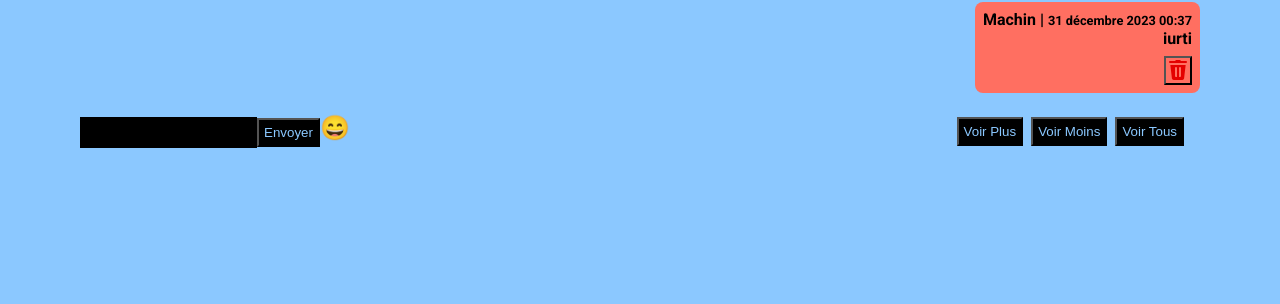
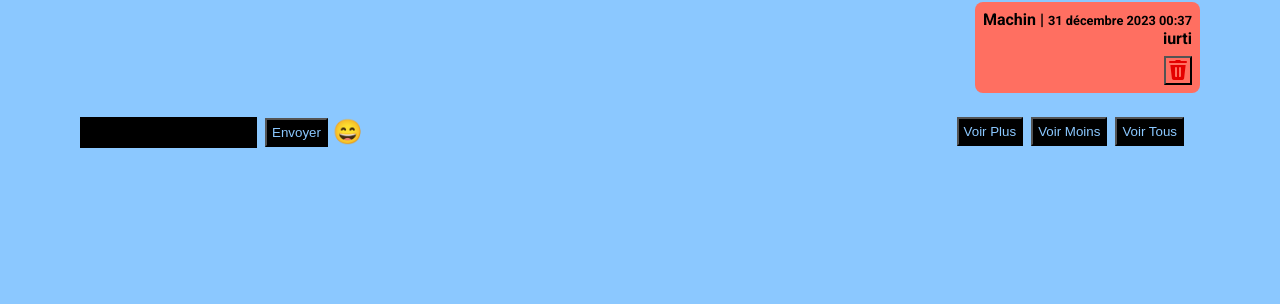
Before and after one commit to Burn3rII/ENSISAGERIE, a Django app: page /rooms/detail/3/ in a window 1280 px wide. Shown: the part 951-1255 px from the top of the page. Before the commit the page ends 1099 px from the top, so only its background shows below. Run offline with Django 5.2, Linux system fonts and the light colour scheme; a user stored in the database is signed in; data comes from the database, SQL or seed files in the repository.

Commit message:
Modifs mineures

```diff
--- a/messagingsite/messagingsite/settings.py
+++ b/messagingsite/messagingsite/settings.py
@@ -24,7 +24,7 @@ BASE_DIR = Path(__file__).resolve().parent.parent
 SECRET_KEY = 'django-insecure-8a@e7y2-a!5)vkuq!&509hu_h1d$!#gv*zicwpm#tf%(7nprtr'
 
 # SECURITY WARNING: don't run with debug turned on in production!
-DEBUG = False
+DEBUG = True
 
 ALLOWED_HOSTS = ['.localhost', '127.0.0.1', '[::1]']
 
--- a/messagingsite/rooms/static/rooms/css/style.css
+++ b/messagingsite/rooms/static/rooms/css/style.css
@@ -156,16 +156,24 @@
     display: flex;
     align-items: flex-start;
     justify-content: space-between;
-
+    margin-bottom: 1rem;
 }
 
 #messageForm {
     position: sticky;
     bottom: 0;
-    margin-top: 1rem;
     /*width: 50%;*/
     display: flex;
-    align-items: baseline;
+    align-items: center;
+}
+
+#messageForm button {
+    margin-bottom: 0;
+    margin-right: 0.3rem;
+}
+
+#messageInput {
+    margin-right: 0.5rem;
 }
 
 #nav-seemore {
@@ -318,6 +326,7 @@
 #input-container {
     display: flex;
     align-items: center;
+    margin-top: 1rem;
 }
 
 /* CSS spécifique aux émojis */
--- a/messagingsite/rooms/static/rooms/js/message_script.js
+++ b/messagingsite/rooms/static/rooms/js/message_script.js
@@ -168,7 +168,7 @@ $(document).ready(function() {
                 }
             }
         });
-    }, 1000);
+    }, 3000);
 
     $("#messages").on("click", ".remove-message-btn", function() {
         const messageId = $(this).data('message-id');
--- a/messagingsite/rooms/views.py
+++ b/messagingsite/rooms/views.py
@@ -503,7 +503,6 @@ def refresh_accepted_requests(request):
                          updated_accepted_requests_html})
 
 
-
 @login_required
 @require_GET
 def refresh_pending_requests(request):
@@ -523,16 +522,6 @@ def refresh_pending_requests(request):
     return JsonResponse({"updated_pending_requests_html":
                          updated_pending_requests_html})
 
-def emoji_list(request):
-    json_file_path = os.path.join(static('rooms/json'), 'data_by_groups.json')
-
-    with open(json_file_path, 'r', encoding='utf-8') as file:
-        emoji_data = json.load(file)
-
-    # Convert emoji data to a JSON-compatible format
-    emoji_data_json = {category: [{'char': emoji['char'], 'name': emoji['name']} for emoji in emojis] for category, emojis in emoji_data.items()}
-
-    return JsonResponse(emoji_data_json, safe=False)
 
 """
 def add_member(request, room_id, user_id):
```
Also changed, not shown: messagingsite/main/static/main/images/logo.png (deleted), messagingsite/static/images/logo-mega1.jpg (deleted), messagingsite/static/images/logo-mega2.jpg (deleted), messagingsite/static/images/logo-mega3.jpg (deleted), messagingsite/static/images/logo-mega32.png (deleted), messagingsite/static/images/logo_cursed.png (deleted).
